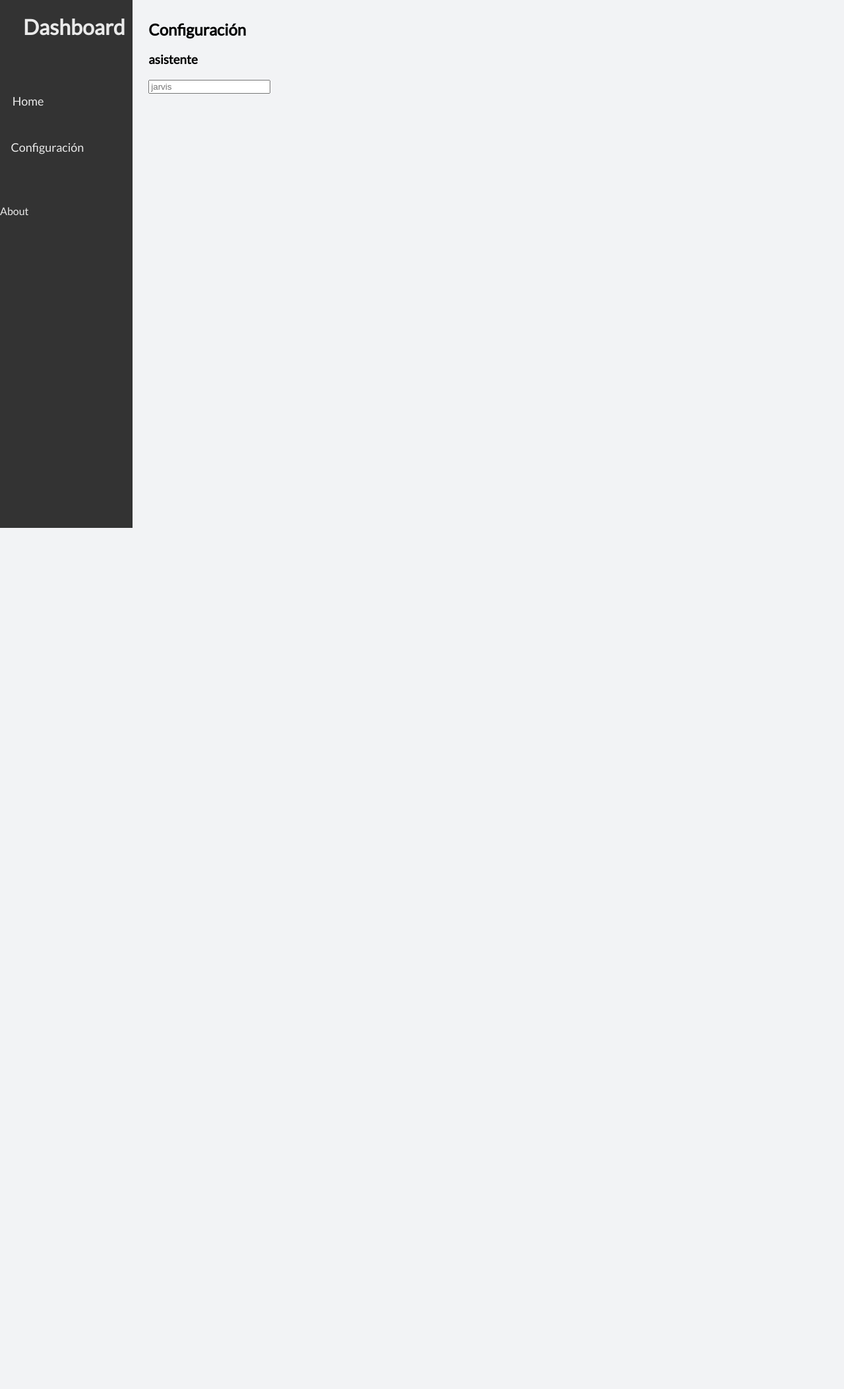
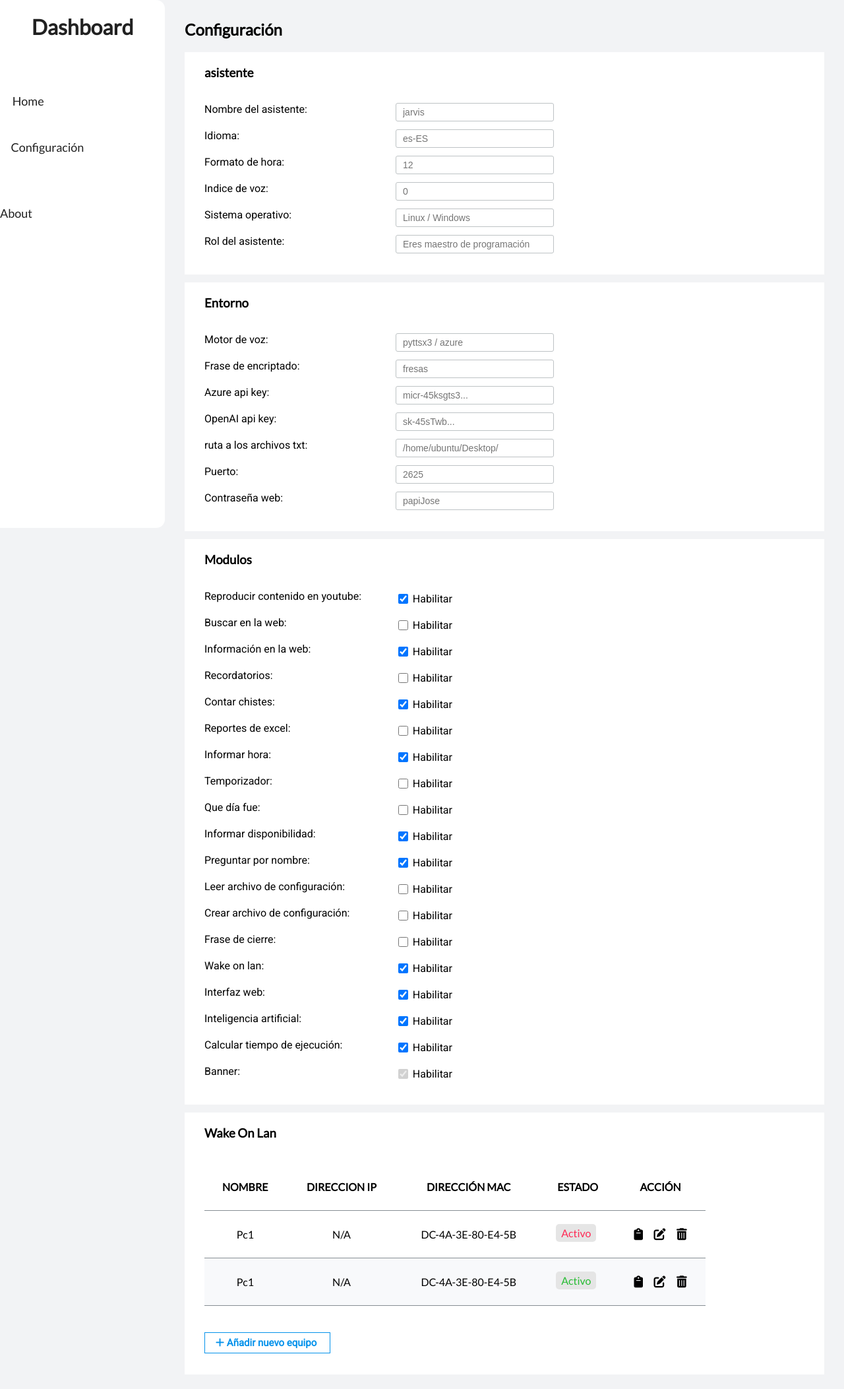
Before and after one commit to Soy-Ismael/vai, a PHP site: page /configuration.php in a window 1280 px wide. Shown: the whole page at 66% size. Before the commit the page ends 800 px from the top, so only its background shows below. Run offline with PHP 8.4, Linux system fonts and the light colour scheme; some libraries are stand-ins or nearby versions.

Commit message:
Actualizacion de codigo para interfaz web (subida de archivos faltantes)

```diff
--- a/dev/web/configuration.php
+++ b/dev/web/configuration.php
@@ -3,7 +3,7 @@
         <h2 class="main__title">Configuración</h2>
         <section class="section">
             <h3 class="section__title">asistente</h3>
-            <form action="" class="form">
+            <form action="apply.php" method="post" class="form">
                 <!-- form: Especifica a qué formulario pertenece el campo de entrada, incluso si está fuera del elemento <form>. -->
 
                 <!-- name input type: text -->
@@ -13,11 +13,238 @@
                 <!-- operative_system disable: take from useraggent -->
                 <!-- voice_engine combobox -->
                 <!-- role input: text -->
-                <input type="text" name="name" id="name" placeholder="jarvis">
+                <div class="form__field">
+                    <label for="name">Nombre del asistente:</label>
+                    <input type="text" name="name" id="name" class="form__input" placeholder="jarvis">
+                </div>
+                <div class="form__field">
+                    <label for="language">Idioma:</label>
+                    <input type="text" name="language" id="language" class="form__input" placeholder="es-ES">
+                </div>
+                <div class="form__field">
+                    <label for="hourFormat">Formato de hora:</label>
+                    <input type="text" name="hourFormat" id="hourFormat" class="form__input" placeholder="12">
+                </div>
+                <div class="form__field">
+                    <label for="voiceNumber">Indice de voz:</label>
+                    <input type="text" name="voiceNumber" id="voiceNumber" class="form__input" placeholder="0">
+                </div>
+                <div class="form__field">
+                    <label for="operativeSystem">Sistema operativo:</label>
+                    <input type="text" name="operativeSystem" id="operativeSystem" class="form__input" placeholder="Linux / Windows">
+                </div>
+                <div class="form__field">
+                    <label for="role">Rol del asistente:</label>
+                    <input type="text" name="role" id="role" class="form__input" placeholder="Eres maestro de programación">
+                </div>
             </form>
         </section>
-        <section class="section"></section>
-        <section class="section"></section>
-        <section class="section"></section>
+        <section class="section">
+            <h3 class="section__title">Entorno</h3>
+            <form action="apply.php" method="post" class="form">
+                <div class="form__field">
+                    <label for="voiceEngine">Motor de voz:</label>
+                    <input type="text" name="voiceEngine" id="voiceEngine" class="form__input" placeholder="pyttsx3 / azure">
+                </div>
+                <div class="form__field">
+                    <label for="encryption_phrase">Frase de encriptado:</label>
+                    <input type="text" name="encryption_phrase" id="encryption_phrase" class="form__input" placeholder="fresas">
+                </div>
+                <div class="form__field">
+                    <label for="azureApiKey">Azure api key:</label>
+                    <input type="text" name="azureApiKey" id="azureApiKey" class="form__input" placeholder="micr-45ksgts3...">
+                </div>
+                <div class="form__field">
+                    <label for="openaiApiKey">OpenAI api key:</label>
+                    <input type="text" name="openaiApiKey" id="openaiApiKey" class="form__input" placeholder="sk-45sTwb...">
+                </div>
+                <div class="form__field">
+                    <label for="txtFilePath">ruta a los archivos txt:</label>
+                    <input type="text" name="txtFilePath" id="txtFilePath" class="form__input" placeholder="/home/ubuntu/Desktop/">
+                </div>
+                <div class="form__field">
+                    <label for="port">Puerto:</label>
+                    <input type="text" name="port" id="port" class="form__input" placeholder="2625">
+                </div>
+                <div class="form__field">
+                    <label for="webAdminPassword">Contraseña web:</label>
+                    <input type="text" name="webAdminPassword" id="webAdminPassword" class="form__input" placeholder="papiJose">
+                </div>
+            </form>
+        </section>
+        <section class="section">
+            <h3 class="section__title">Modulos</h3>
+            <form action="apply.php" method="post" class="form">
+                <div class="form__field form__field--checkbox">
+                    <span>Reproducir contenido en youtube:</span>
+                    <label for="playYtContent" class="form__checkbox">
+                        <input type="checkbox" name="playYtContent" id="playYtContent" checked class="form__input form__input--checkbox">
+                        <span>Habilitar</span>
+                    </label>
+                </div>
+                <div class="form__field form__field--checkbox">
+                    <span>Buscar en la web:</span>
+                    <label for="searchInWeb" class="form__checkbox">
+                        <input type="checkbox" name="searchInWeb" id="searchInWeb"  class="form__input form__input--checkbox">
+                        <span>Habilitar</span>
+                    </label>
+                </div>
+                <div class="form__field form__field--checkbox">
+                    <span>Información en la web:</span>
+                    <label for="infoInWeb" class="form__checkbox">
+                        <input type="checkbox" name="infoInWeb" id="infoInWeb" checked class="form__input  form__input--checkbox">
+                        <span>Habilitar</span>
+                    </label>
+                </div>
+                <div class="form__field form__field--checkbox">
+                    <span>Recordatorios:</span>
+                    <label for="reminders" class="form__checkbox">
+                        <input type="checkbox" name="reminders" id="reminders" class="form__input form__input--checkbox">
+                        <span>Habilitar</span>
+                    </label>
+                </div>
+                <div class="form__field form__field--checkbox">
+                    <span>Contar chistes:</span>
+                    <label for="jokes" class="form__checkbox">
+                        <input type="checkbox" name="jokes" id="jokes" checked class="form__input form__input--checkbox">
+                        <span>Habilitar</span>
+                    </label>
+                </div>
+                <div class="form__field form__field--checkbox">
+                    <span>Reportes de excel:</span>
+                    <label for="excelReport" class="form__checkbox">
+                        <input type="checkbox" name="excelReport" id="excelReport" class="form__input form__input--checkbox">
+                        <span>Habilitar</span>
+                    </label>
+                </div>
+                <div class="form__field form__field--checkbox">
+                    <span>Informar hora:</span>
+                    <label for="sayHour" class="form__checkbox">
+                        <input type="checkbox" name="sayHour" id="sayHour" checked class="form__input form__input--checkbox">
+                        <span>Habilitar</span>
+                    </label>
+                </div>
+                <div class="form__field form__field--checkbox">
+                    <span>Temporizador:</span>
+                    <label for="timer" class="form__checkbox">
+                        <input type="checkbox" name="timer" id="timer" class="form__input form__input--checkbox">
+                        <span>Habilitar</span>
+                    </label>
+                </div>
+                <div class="form__field form__field--checkbox">
+                    <span>Que día fue:</span>
+                    <label for="whatDayWas" class="form__checkbox">
+                        <input type="checkbox" name="whatDayWas" id="whatDayWas" class="form__input form__input--checkbox">
+                        <span>Habilitar</span>
+                    </label>
+                </div>
+                <div class="form__field form__field--checkbox">
+                    <span>Informar disponibilidad:</span>
+                    <label for="checkAvailability" class="form__checkbox">
+                        <input type="checkbox" name="checkAvailability" checked id="checkAvailability" class="form__input form__input--checkbox">
+                        <span>Habilitar</span>
+                    </label>
+                </div>
+                <div class="form__field form__field--checkbox">
+                    <span>Preguntar por nombre:</span>
+                    <label for="sayName" class="form__checkbox">
+                        <input type="checkbox" name="sayName" id="sayName" checked class="form__input form__input--checkbox">
+                        <span>Habilitar</span>
+                    </label>
+                </div>
+                <div class="form__field form__field--checkbox">
+                    <span>Leer archivo de configuración:</span>
+                    <label for="requestConfigFile" class="form__checkbox">
+                        <input type="checkbox" name="requestConfigFile" id="requestConfigFile" class="form__input form__input--checkbox">
+                        <span>Habilitar</span>
+                    </label>
+                </div>
+                <div class="form__field form__field--checkbox">
+                    <span>Crear archivo de configuración:</span>
+                    <label for="createConfigFile" class="form__checkbox">
+                        <input type="checkbox" name="createConfigFile" id="createConfigFile" class="form__input form__input--checkbox">
+                        <span>Habilitar</span>
+                    </label>
+                </div>
+                <div class="form__field form__field--checkbox">
+                    <span>Frase de cierre:</span>
+                    <label for="closingPhrase" class="form__checkbox">
+                        <input type="checkbox" name="closingPhrase" id="closingPhrase" class="form__input form__input--checkbox">
+                        <span>Habilitar</span>
+                    </label>
+                </div>
+                <div class="form__field form__field--checkbox">
+                    <span>Wake on lan:</span>
+                    <label for="wakeOnLan" class="form__checkbox">
+                        <input type="checkbox" name="wakeOnLan" id="wakeOnLan" checked class="form__input form__input--checkbox">
+                        <span>Habilitar</span>
+                    </label>
+                </div>
+                <div class="form__field form__field--checkbox">
+                    <span>Interfaz web:</span>
+                    <label for="webInterface" class="form__checkbox">
+                        <input type="checkbox" name="webInterface" id="webInterface" checked class="form__input form__input--checkbox">
+                        <span>Habilitar</span>
+                    </label>
+                </div>
+                <div class="form__field form__field--checkbox">
+                    <span>Inteligencia artificial:</span>
+                    <label for="aiModule" class="form__checkbox">
+                        <input type="checkbox" name="aiModule" id="aiModule" checked class="form__input form__input--checkbox">
+                        <span>Habilitar</span>
+                    </label>
+                </div>
+                <div class="form__field form__field--checkbox">
+                    <span>Calcular tiempo de ejecución:</span>
+                    <label for="countExecutionTime" class="form__checkbox">
+                        <input type="checkbox" name="countExecutionTime" checked id="countExecutionTime" class="form__input form__input--checkbox">
+                        <span>Habilitar</span>
+                    </label>
+                </div>
+                <div class="form__field form__field--checkbox">
+                    <span>Banner:</span>
+                    <label for="printBanner" class="form__checkbox">
+                        <input type="checkbox" name="printBanner" checked disabled id="printBanner" class="form__input form__input--checkbox">
+                        <span>Habilitar</span>
+                    </label>
+                </div>
+            </form>
+        </section>
+        <section class="section">
+            <h3 class="section__title">Wake On Lan</h3>
+            <table class="table">
+                <thead>
+                    <tr class="table__row table__row--head">
+                        <th class="table__th">NOMBRE</th>
+                        <th class="table__th">DIRECCION IP</th>
+                        <th class="table__th">DIRECCIÓN MAC</th>
+                        <th class="table__th">ESTADO</th>
+                        <th class="table__th">ACCIÓN</th>
+                    </tr>
+                </thead>
+                <tbody>
+                    <tr class="table__row">
+                        <td class="table__td">Pc1</td>
+                        <td class="table__td">N/A</td>
+                        <td class="table__td">DC-4A-3E-80-E4-5B</td>
+                        <td class="table__td status" data-status="false">Activo</td>
+                        <td class="table__td table__td--icons"><i class="fa-solid fa-clipboard table__copy"></i> <i class="fa-solid fa-pen-to-square table__edit"></i> <i class="fa-solid fa-trash-can table__trash"></i></td>
+                    </tr>
+                    <tr class="table__row">
+                        <td class="table__td">Pc1</td>
+                        <td class="table__td">N/A</td>
+                        <td class="table__td">DC-4A-3E-80-E4-5B</td>
+                        <td class="table__td status" data-status="true">Activo</td>
+                        <td class="table__td table__td--icons"><i class="fa-solid fa-clipboard table__copy"></i> <i class="fa-solid fa-pen-to-square table__edit"></i> <i class="fa-solid fa-trash-can table__trash"></i></td>
+                    </tr>
+                </tbody>
+            </table>
+            <!-- aqui deberia ir diseño y configuracion de paginación -->
+            <button type="button" class="section__button" id="sectionButton"><i class="fa-solid fa-plus section__icon"></i> <span>Añadir nuevo equipo</span></button>
+        </section>
+        <!-- formulario para registrar un nuevo equipo, el usuario debe ingresar la mac, la ip y la mascara de subred -->
+        <!-- <form action="apply.php" method="post" class="form">
+            <input type="submit" value="">
+        </form> -->
     </main>
 <?php include 'imports.php' ?>
--- a/dev/web/css/styles.css
+++ b/dev/web/css/styles.css
@@ -82,9 +82,9 @@
     --warning-font-color: #FFF4F6;
 }
 
+/* header styles */
 body{
     font-family: var(--main-font);
-    /* background-color: var(--white-theme-main-color); */
     background-color: var(--white-theme-main-color);
     margin: 0;
     display: flex;
@@ -95,15 +95,19 @@
     display: flex;
     flex-direction: column;
     height: 100vh;
-    width: 250px;
+    width: 260px;
+    min-width: 250px;
     /* width: 100%; */
     max-width: 280px;
     background-color: #333;
-    color: var(--dark-theme-text-color);
+    user-select: none;
+    color: var(--white-theme-text-color);
+    background-color: var(--white-theme-main-contrast-color);
+    border-radius: 0 13px 13px 0;
 }
 
 .header__title{
-    padding-left: 35px;
+    text-align: center;
 }
 
 .nav__list{
@@ -120,14 +124,196 @@
 }
 
 .nav__item:hover{
-    transform: translateX(0px);
+    transform: translateX(-10px);
     word-spacing: 15px;
-    /* color: var(--white-theme-hover-contrast-color); */
-    color: var(--warning-bg);
+    color: var(--white-theme-hover-contrast-color);
     cursor: pointer;
 }
 
+.nav__link{
+    text-decoration: none;
+    color: inherit;
+}
+
+.header__info{
+    font-size: 18px;
+    order: 3;
+}
+
 .main{
-    padding: 10px 24px;
+    padding: 10px 30px;
     flex-basis: 100%;
+    background-color: var(--white-theme-main-color);
 }
+
+/* configuration site styles */
+.section{
+    background-color: var(--white-theme-main-contrast-color);
+    padding: 20px 30px;
+    margin-bottom: 12px;
+}
+
+.section__title{
+    margin: 0;
+}
+
+.form{
+    padding-top: 35px;
+    max-width: 850px;
+    min-width: 640px;
+    font-family: var(--secondary-font);
+}
+
+.form__field{
+    display: flex;
+    max-width: 530px;
+    height: 28px;
+    justify-content: space-between;
+    margin-bottom: 12px;
+}
+
+.form__input{
+    box-sizing: border-box;
+    width: 240px;
+    height: 28px;
+    padding: 0 10px;
+    border-radius: 3px;
+    border: 1px solid #bec3c5;
+    color: var(--white-theme-text-color);
+    font-weight: var(--hard-font);
+    font-size: 14px;
+}
+
+.form__input:focus{
+    outline: none;
+    border: 1px solid var(--white-theme-hover-contrast-color);
+}
+.form__input:hover{
+    border: 1px solid var(--white-theme-hover-contrast-color);
+}
+
+.form__input--checkbox{
+    outline: none;
+    border: none;
+    width: 15px;
+    height: 15px;
+    font-size: 14px;
+}
+
+.form__field--checkbox{
+    max-width: 376px;
+}
+/* .form__input--checkbox:checked{
+    background-color: var(--white-theme-dark-contrast-color);
+} */
+
+.form__checkbox{
+    user-select: none;
+    display: flex;
+    align-items: center;
+    gap: 0 4px;
+    justify-content: flex-start;
+}
+
+/* Tabla desing */
+.table{
+    border-collapse: collapse;
+    width: 760px;
+    margin-top: 35px;
+    /* caret-color: transparent; */
+    /* border: 0 solid #868e93; */
+}
+
+.table__row{
+    border-bottom: 1px solid #868e93;
+}
+
+/* .table__row:last-child{
+    border-bottom: none;
+} */
+
+.table__th, .table__td{
+    text-align: center;
+    padding: 18px 15px;
+    height: 35px;
+}
+
+.table__row:nth-child(even) {
+    background-color: #F8F9FB;
+}
+.table__row:nth-child(odd) {
+    background-color: #FFFFFF;
+}
+
+.table__row:hover{
+    background-color: #EBF6FD;
+}
+
+.table__row--head:hover{
+    background-color: inherit;
+}
+
+.table__td--icons{
+    word-spacing: 13px;
+    user-select: none;
+    font-size: 18px;
+}
+
+.table__edit, .table__trash, .table__copy{
+    cursor: pointer;
+    transition: color 250ms;
+}
+
+.table__copy:hover{
+    color: var(--white-theme-soft-text-color);
+}
+
+.table__edit:hover{
+    color: var(--white-theme-dark-contrast-color);
+}
+
+.table__trash:hover{
+    color: var(--warning-bg);
+}
+
+.status{
+    display: inline-block;
+    box-sizing: border-box;
+    background-color: #e5e5e5;
+    padding: 4px 8px;
+    height: auto;
+    border-radius: 5px;
+    /* margin-top: 20px; */
+    margin: 20px 0 0 24px;
+}
+
+.status[data-status="true"] {
+    /* color: var(--successfully-execute); */
+    color: #26bc33;
+}
+
+.status[data-status="false"] {
+    color: var(--warning-bg);
+}
+
+.section__button{
+    margin: 40px 0 12px;
+    /* height: 30px; */
+    line-height: 30px;
+    padding: 0 20px 0 16px;
+    font-size: 15px;
+    font-family: var(--secondary-font);
+    font-weight: 600;
+    color: var(--white-theme-dark-contrast-color);
+    border: 1px solid var(--white-theme-dark-contrast-color);
+    /* transition: background-color 150ms; */
+    cursor: pointer;
+    background-color: transparent;
+}
+
+.section__button:hover{
+    background-color: #04b0ff15;
+}
+/* .section__icon{
+
+} */
--- a/dev/web/header.php
+++ b/dev/web/header.php
@@ -15,8 +15,8 @@
         <h1 class="header__title">Dashboard</h1>
         <nav class="nav">
             <ul class="nav__list">
-                <li class="nav__item"><i class="fa-solid fa-house"></i> Home</li>
-                <li class="nav__item"><i class="fa-solid fa-gear"></i> Configuración</li>
+                <li class="nav__item"><i class="fa-solid fa-house"></i> <a href="index.php" class="nav__link" >Home</a></li>
+                <li class="nav__item"><i class="fa-solid fa-gear"></i> <a href="configuration.php" class="nav__link" >Configuración</a></li>
             </ul>
         </nav>
         <p class="header__info">About</p>
--- a/dev/web/js/main.js
+++ b/dev/web/js/main.js
@@ -0,0 +1,13 @@
+// Icono de "check" para indicar el estado del equipo con wake on lan
+/* <i class="fa-solid fa-circle-check"></i>; */
+// <i class="fa-regular fa-circle-check"></i>
+
+// #e52e53 color opcional para icono de error o problema:
+/* <i class="fa-solid fa-circle-info"></i>; */
+
+const button = document.getElementById("sectionButton");
+
+button.addEventListener('click', e => {
+    e.preventDefault()
+    alert("Modal - proximamente")
+})
```
Also changed, not shown: dev/web/assets/config.json (+146 -22 lines), dev/web/assets/guide-img-white-theme.png (added).
